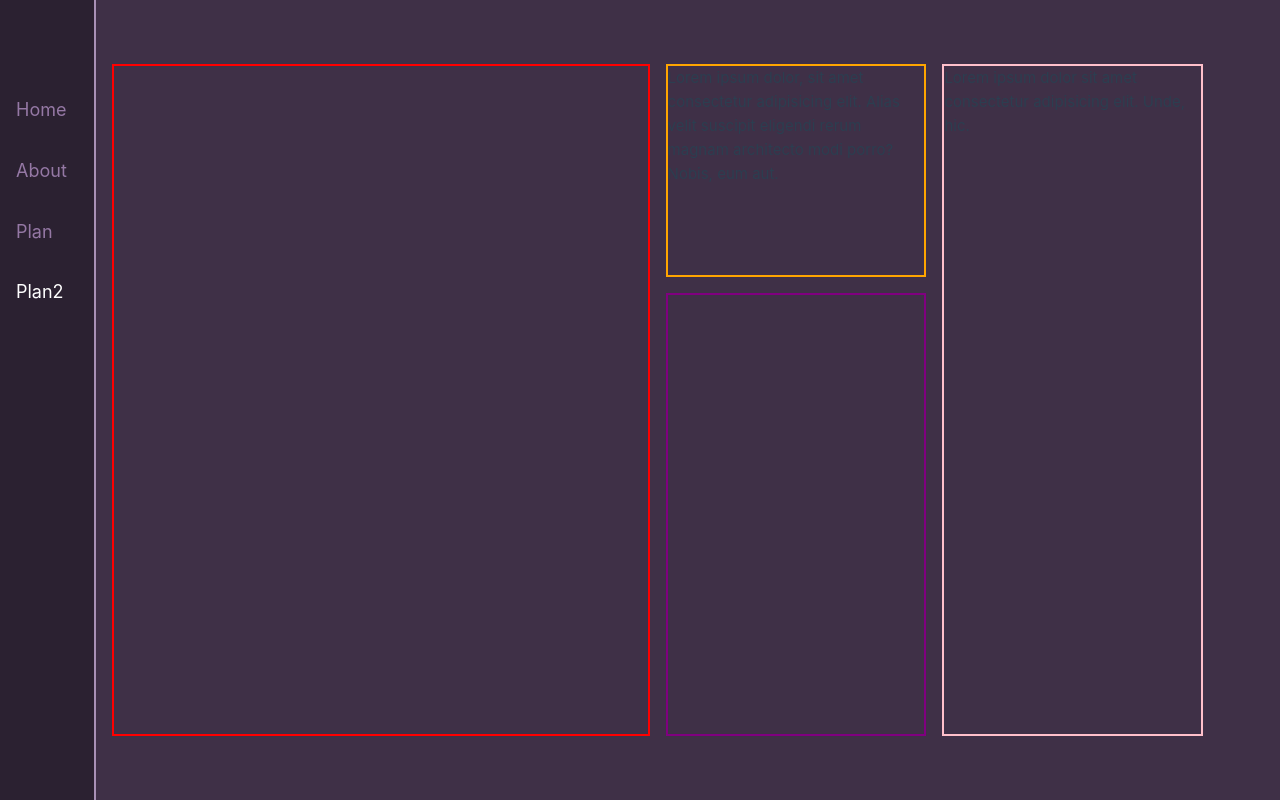
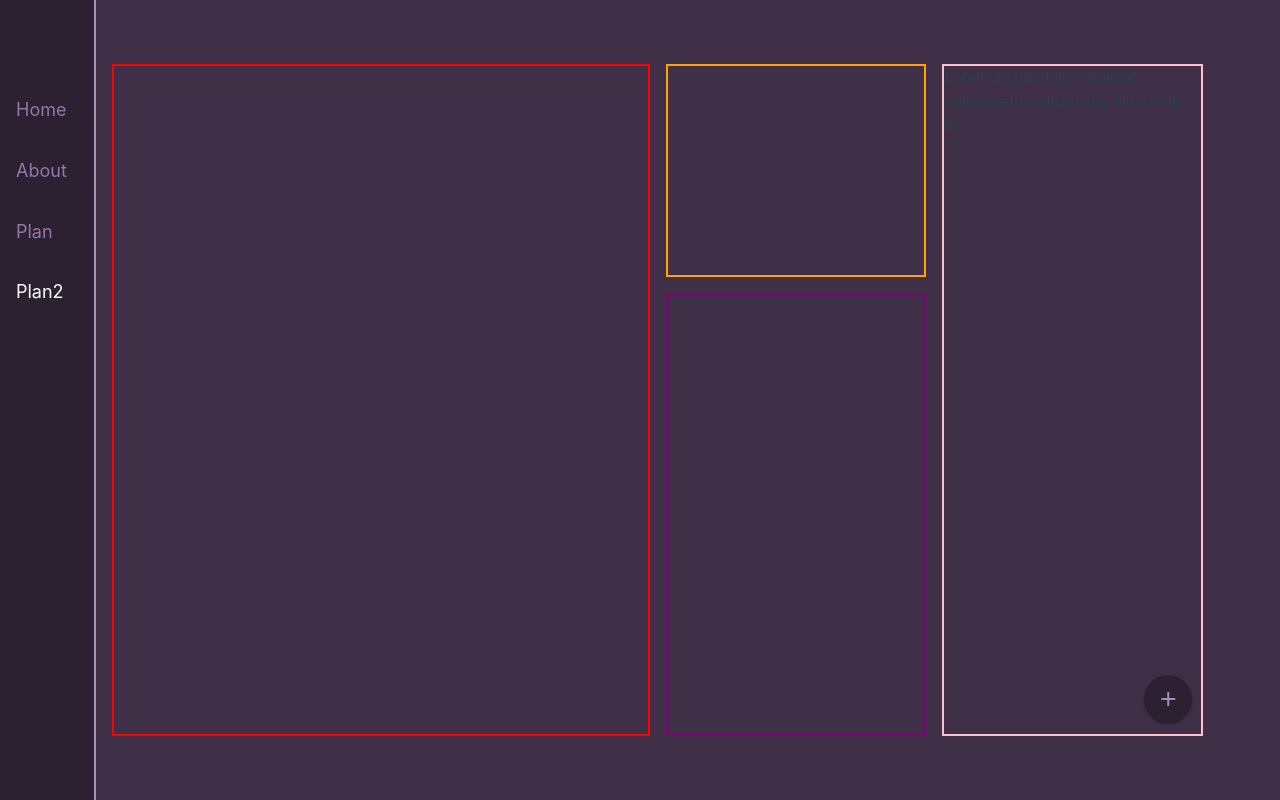
Before and after one commit to thabotr/planner, a Vue app: page /plan/2 in a window 1280 px wide. Built offline with nearby package versions, Linux system fonts and the light colour scheme; what v-calendar would draw is missing.

Commit message:
added nonfunctional create fab

```diff
--- a/src/views/PlanView2.vue
+++ b/src/views/PlanView2.vue
@@ -1,8 +1,8 @@
+
 <template>
     <div id="main-container">
         <div id="calendar-ctnr" class="hlt-1">
-            Lorem ipsum dolor, sit amet consectetur adipisicing elit. Alias velit suscipit eligendi rerum magnam architecto
-            modi porro? Nobis, eum aut.
+
         </div>
         <div id="day-schedule-ctnr" class="hlt-2">
             Lorem ipsum dolor sit amet consectetur adipisicing elit. Unde, hic.
@@ -13,8 +13,13 @@
         <div id="todo-ctnr" class="hlt-4">
 
         </div>
+        <CreateItemGroup class="fab"/>
     </div>
 </template>
+
+<script setup lang="ts">
+import CreateItemGroup from '@/components/CreateItemGroup.vue';
+</script>
 
 <style scoped>
 #main-container {
@@ -27,6 +32,7 @@
         "a a d c"
     ;
     gap: 1rem;
+    position: relative;
 }
 
 #unscheduled-tasks-ctnr {
@@ -67,10 +73,17 @@
             "a"
         ;
     }
+
     #day-schedule-ctnr,
     #calendar-ctnr {
         display: none;
         /* display these in a dialog using action from nav */
     }
 }
+
+.fab {
+    position: absolute;
+    right: 1%;
+    bottom: 2%;
+}
 </style>
```
